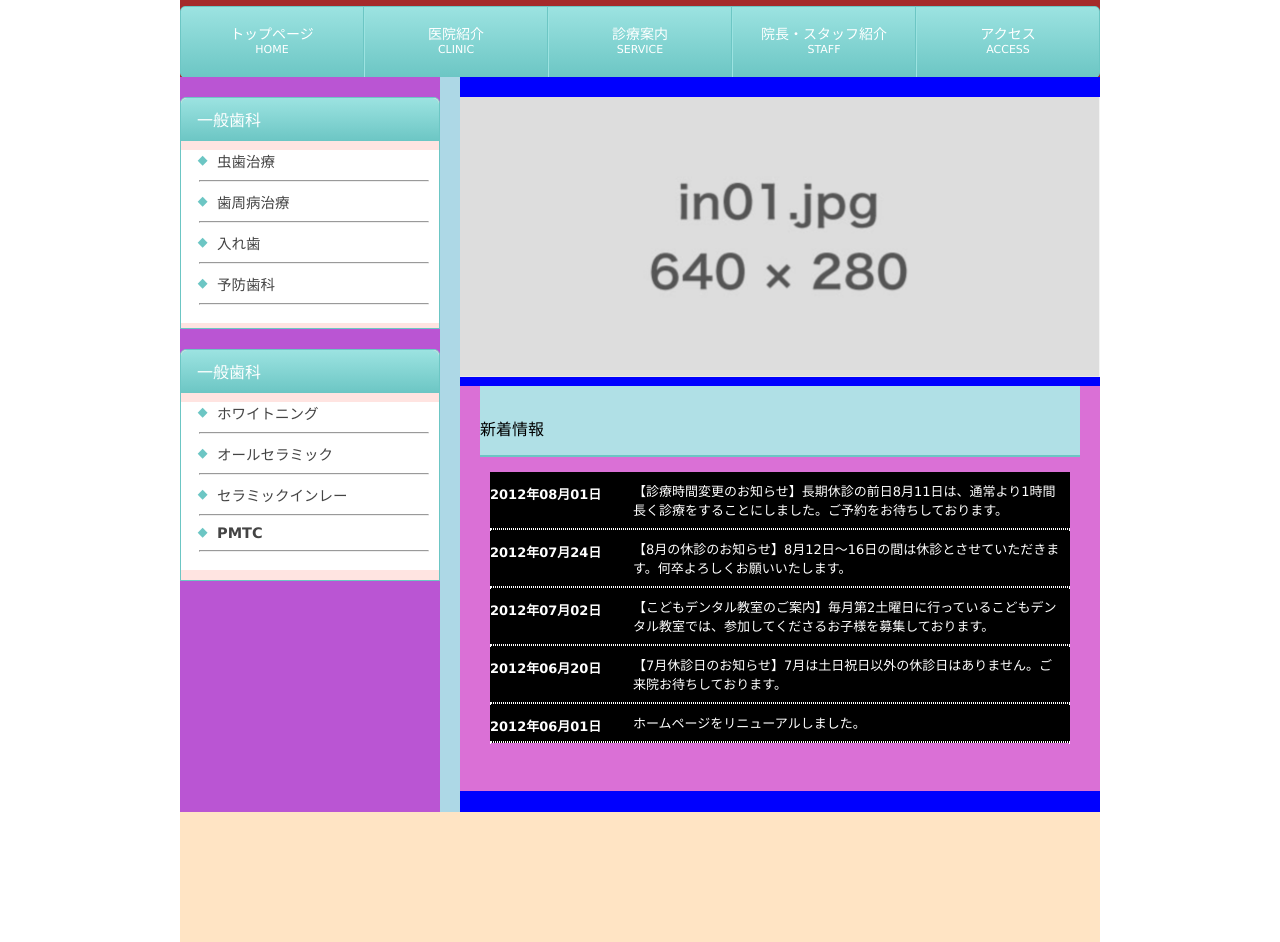
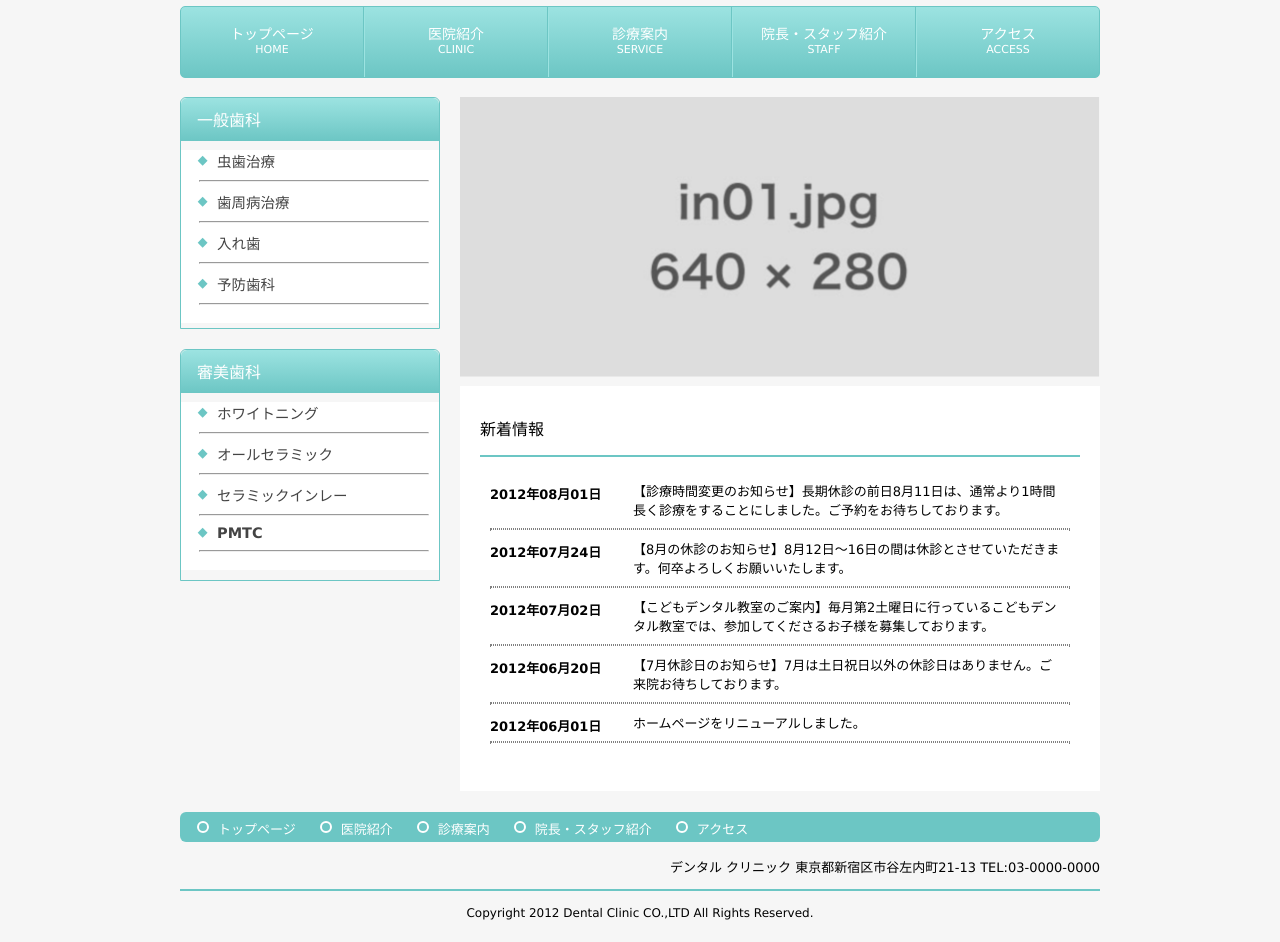
Before and after one commit to kibinag0/SiteCopy4, a plain HTML site: page index.html in a window 1280 px wide. Shown: the part 131-1073 px from the top of the page. Drawn offline with Linux system fonts and the light colour scheme.

Commit message:
finished all the codinggit add .

```diff
--- a/index.html
+++ b/index.html
@@ -110,7 +110,7 @@
 
             <div class="side-box-container">
                 <div class="side-box-title">
-                    <p>一般歯科</p>
+                    <p>審美歯科</p>
 
                 </div>
                 <div class="side-box-contents">
@@ -217,8 +217,34 @@
 
         </div>
 
+
+
     </div>
 
+    <!-- ここからfooter menu-->
+    <div class="footer-menu-box">
+
+        <ul class="footer-ul">
+
+            <li class="footer-li">トップページ</li>
+            <li class="footer-li">医院紹介</li>
+            <li class="footer-li">診療案内</li>
+            <li class="footer-li">院長・スタッフ紹介</li>
+            <li class="footer-li">アクセス</li>
+
+        </ul>
+
+    </div>
+
+
+    <!-- ここからfooter情報 -->
+    <div class="last-footer-box">
+
+        <p class="clinic-info-footer">デンタル クリニック 東京都新宿区市谷左内町21-13 TEL:03-0000-0000</p>
+
+        <hr class="last-horizontal-line">
+        <p class="copyright-text">Copyright 2012 Dental Clinic CO.,LTD All Rights Reserved.</p>
+    </div>
 
  </div>
 </body>
--- a/style.css
+++ b/style.css
@@ -2,13 +2,13 @@ body{
     margin: 0;
     border-top: 8px solid #6CC6C4;
     font-family: Verdana, Arial, Helvetica, meirio, メイリオ, "Hiragino Maru Gothic Pro", "ヒラギノ丸ゴ Pro W4", Osaka, "ＭＳ Ｐゴシック", sans-serif;
+    background-color: #F6F6F6;
 }
 
 .main-wrapper{
     width: 920px;
     height: 1065px;
     margin: 0 auto;
-    background-color: bisque;
 }
 
 a{
@@ -18,7 +18,6 @@ a{
 /* ここからheader */
 
 #header{
-    background-color: brown;
     width: 920px;
     height: 200px;
 }
@@ -28,17 +27,14 @@ a{
     justify-content: space-between;
     width: 920px;
     height: 120px;
-    background-color: lightcoral;
 
 }
 
 .dental-logo{
     margin-top: 47px;
-    background-color: lightgreen;
 }
 
 .dental-contact-info{
-    background-color: lightyellow;
     width: 220px;
 }
 
@@ -132,7 +128,6 @@ a{
 
 /* ここからメインコンテンツ */
 #main-contents{
-    background-color: lightblue;
     width: 920px;
     height: 735px;
     display: flex;
@@ -144,7 +139,6 @@ a{
     width: 260px;
     height: 735px;
     margin-right: 20px;
-    background-color: mediumorchid;
 }
 
 .side-bar p{
@@ -153,7 +147,6 @@ a{
 
 .side-box-container{
     margin-top: 20px;
-    background-color: mistyrose;
     height: 230px;
     border-radius: 6px 6px 0 0;
     border: 1px solid #6CC6C4;
@@ -219,7 +212,6 @@ a{
 .main-content-box{
     width: 640px;
     height: 735px;
-    background-color: blue;
 }
 
 .main-img-box{
@@ -235,12 +227,11 @@ a{
     margin-top: 9px;
     height: 405px;
     width: 640px;
-    background-color: orchid;
+    background-color: white;
 }
 
 .blog-post-first-part{
     width: 600px;
-    background-color: powderblue;
     padding-top: 30px;
     margin-left: 20px;
 
@@ -258,13 +249,12 @@ a{
 
 .blog-post-content-box{
     width: 580px;
-    background-color: black;
     margin: 0 auto;
 }
 
 .post-wrapper{
     display: flex;
-    color: white;
+    color: black;
 }
 
 .blog-date{
@@ -287,6 +277,65 @@ a{
 }
 
 .dotted-grey-border{
-    border: dotted 0.5px white;
+    border: dotted 0.5px grey;
     margin: 0;
 }
+
+/* ここからfooter menu */
+
+.footer-menu-box{
+    width: 920px;
+    background-color: #6CC6C4;
+    height: 30px;
+    border-radius: 6px;
+}
+
+.footer-ul{
+    display: flex;
+    margin: 0;
+    padding-left: 0;
+}
+
+.footer-li{
+    margin-top: 7px;
+    font-size: 13px;
+    list-style: none;
+    position: relative;
+    padding: 0px 0px 0px 18px;
+    margin-left: 20px;
+    margin-right: 7px;
+    color: white;
+
+}
+
+
+.footer-ul > li:before {
+    position: absolute;
+    top: 10%;
+    left: -3px;
+    border-radius: 50%;
+    width: 8px;
+    height: 8px;
+    content: "";
+    border: solid 2px white;
+}
+
+
+/* ここから最後のfooter情報 */
+
+.clinic-info-footer{
+    text-align: right;
+    font-size: 13px;
+    margin-top: 15px;
+
+}
+
+.copyright-text{
+    margin-top: 15px;
+    text-align: center;
+    font-size: 12px;
+}
+
+.last-horizontal-line{
+    border: 1px solid #6CC6C4;
+}
```
